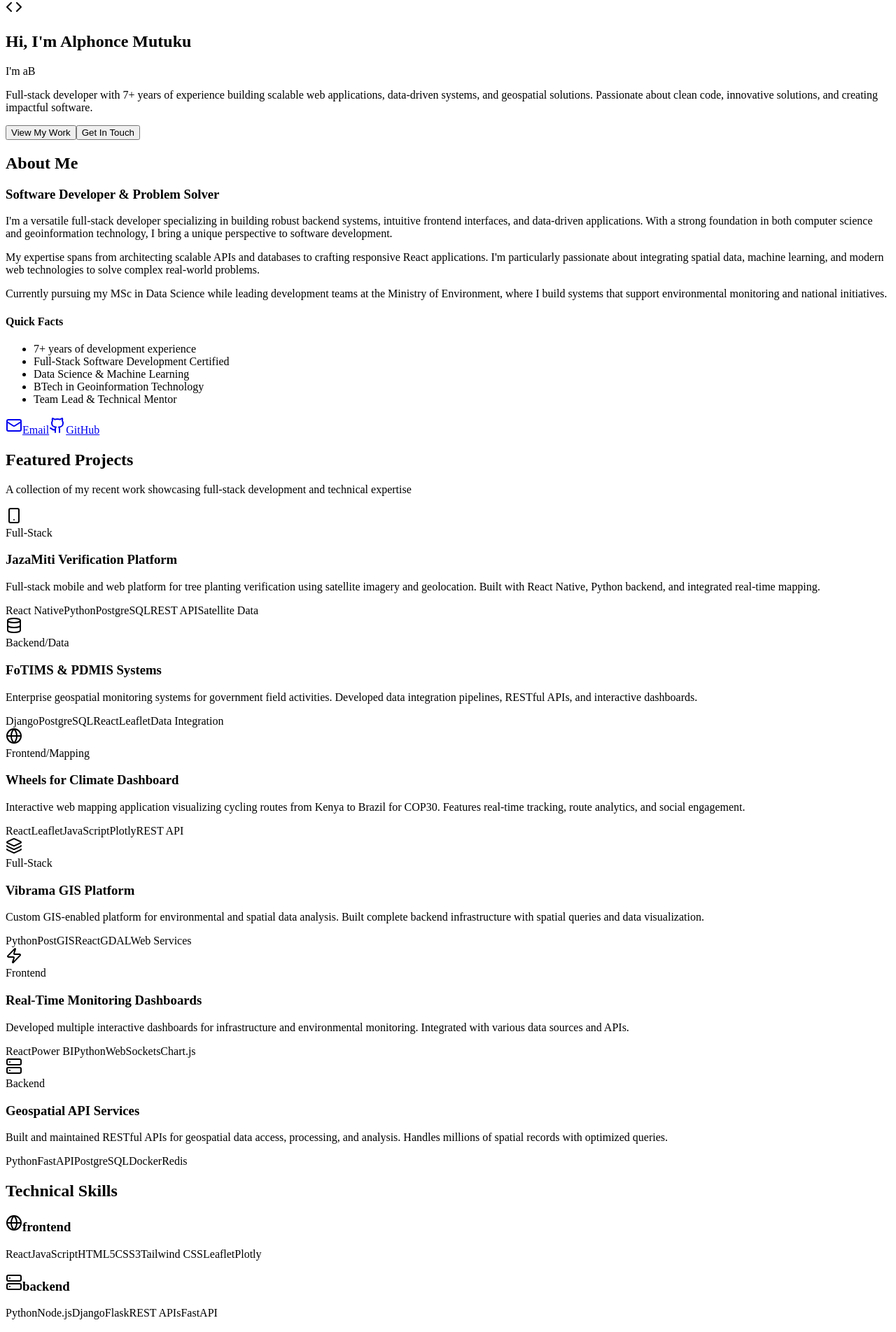
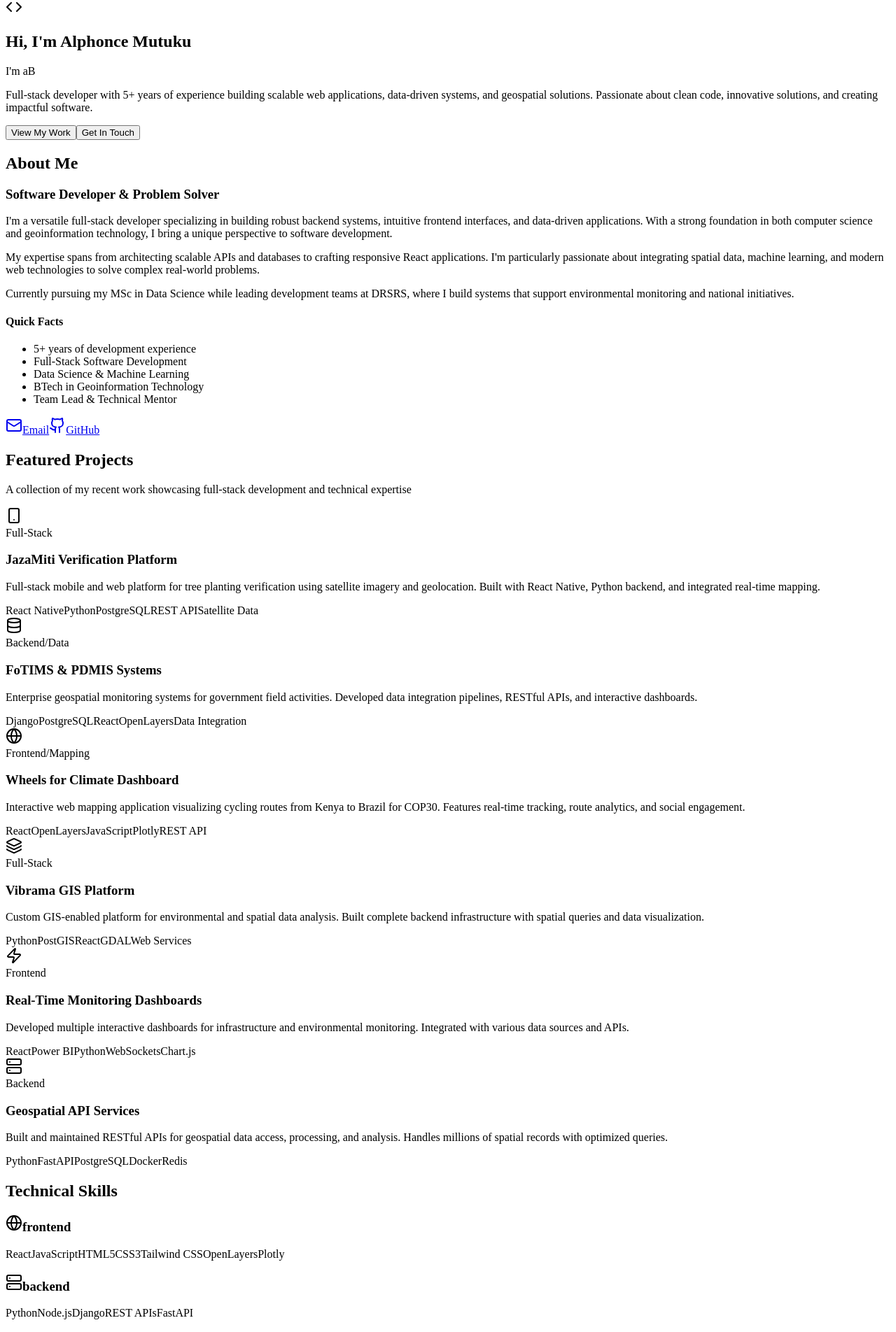
Before and after one commit to SebaMutuku/sebamutuku-portfolio, a React (Create React App) app: page / in a window 1280 px wide. Shown: the part 1268-3172 px from the top of the page at 70% size. Built offline with nearby package versions, Linux system fonts and the light colour scheme.

Commit message:
content justified

```diff
--- a/src/Portfolio.jsx
+++ b/src/Portfolio.jsx
@@ -14,7 +14,6 @@ export default function DeveloperPortfolio() {
     'Full-Stack Developer',
     'Backend Developer',
     'Frontend Developer',
-    'Data Engineer',
     'GIS Developer'
   ];
 
@@ -51,11 +50,11 @@ export default function DeveloperPortfolio() {
   };
 
   const techStack = {
-    frontend: ['React', 'JavaScript', 'HTML5', 'CSS3', 'Tailwind CSS', 'Leaflet', 'Plotly'],
-    backend: ['Python', 'Node.js', 'Django', 'Flask', 'REST APIs', 'FastAPI'],
+    frontend: ['React', 'JavaScript', 'HTML5', 'CSS3', 'Tailwind CSS', 'OpenLayers', 'Plotly'],
+    backend: ['Python', 'Node.js', 'Django', 'REST APIs', 'FastAPI'],
     database: ['PostgreSQL', 'MongoDB', 'SQL', 'PostGIS', 'Spatial Databases'],
     tools: ['Git', 'Docker', 'VS Code', 'Postman', 'GitHub Actions'],
-    cloud: ['AWS', 'Google Cloud', 'ArcGIS Online', 'Heroku'],
+    cloud: ['AWS', 'Google Cloud', 'ArcGIS Online'],
     specialization: ['GDAL', 'Google Earth Engine', 'Machine Learning', 'Data Pipelines', 'Web Mapping']
   };
 
@@ -70,14 +69,14 @@ export default function DeveloperPortfolio() {
     {
       name: 'FoTIMS & PDMIS Systems',
       description: 'Enterprise geospatial monitoring systems for government field activities. Developed data integration pipelines, RESTful APIs, and interactive dashboards.',
-      tech: ['Django', 'PostgreSQL', 'React', 'Leaflet', 'Data Integration'],
+      tech: ['Django', 'PostgreSQL', 'React', 'OpenLayers', 'Data Integration'],
       category: 'Backend/Data',
       icon: <Database className="w-6 h-6" />
     },
     {
       name: 'Wheels for Climate Dashboard',
       description: 'Interactive web mapping application visualizing cycling routes from Kenya to Brazil for COP30. Features real-time tracking, route analytics, and social engagement.',
-      tech: ['React', 'Leaflet', 'JavaScript', 'Plotly', 'REST API'],
+      tech: ['React', 'OpenLayers', 'JavaScript', 'Plotly', 'REST API'],
       category: 'Frontend/Mapping',
       icon: <Globe className="w-6 h-6" />
     },
@@ -232,7 +231,7 @@ export default function DeveloperPortfolio() {
             </span>
           </div>
           <p className="text-xl text-gray-400 max-w-3xl mx-auto mb-12">
-            Full-stack developer with 7+ years of experience building scalable web applications,
+            Full-stack developer with 5+ years of experience building scalable web applications,
             data-driven systems, and geospatial solutions. Passionate about clean code, innovative
             solutions, and creating impactful software.
           </p>
@@ -264,20 +263,19 @@ export default function DeveloperPortfolio() {
           <div className="grid md:grid-cols-2 gap-12 items-center">
             <div>
               <h3 className="text-2xl font-bold text-emerald-400 mb-4">Software Developer & Problem Solver</h3>
-              <p className="text-gray-300 mb-4 leading-relaxed">
+              <p className="text-gray-300 mb-4 leading-relaxed text-justify">
                 I'm a versatile full-stack developer specializing in building robust backend systems,
                 intuitive frontend interfaces, and data-driven applications. With a strong foundation
                 in both computer science and geoinformation technology, I bring a unique perspective
                 to software development.
               </p>
-              <p className="text-gray-300 mb-4 leading-relaxed">
+              <p className="text-gray-300 mb-4 leading-relaxed text-justify">
                 My expertise spans from architecting scalable APIs and databases to crafting responsive
                 React applications. I'm particularly passionate about integrating spatial data, machine
                 learning, and modern web technologies to solve complex real-world problems.
               </p>
-              <p className="text-gray-300 leading-relaxed">
-                Currently pursuing my MSc in Data Science while leading development teams at the Ministry
-                of Environment, where I build systems that support environmental monitoring and national
+              <p className="text-gray-300 leading-relaxed text-justify">
+                Currently pursuing my MSc in Data Science while leading development teams at DRSRS, where I build systems that support environmental monitoring and national
                 initiatives.
               </p>
             </div>
@@ -287,11 +285,11 @@ export default function DeveloperPortfolio() {
                 <ul className="space-y-2 text-gray-300">
                   <li className="flex items-center gap-2">
                     <div className="w-2 h-2 bg-emerald-400 rounded-full"></div>
-                    7+ years of development experience
+                    5+ years of development experience
                   </li>
                   <li className="flex items-center gap-2">
                     <div className="w-2 h-2 bg-emerald-400 rounded-full"></div>
-                    Full-Stack Software Development Certified
+                    Full-Stack Software Development
                   </li>
                   <li className="flex items-center gap-2">
                     <div className="w-2 h-2 bg-emerald-400 rounded-full"></div>
@@ -341,7 +339,7 @@ export default function DeveloperPortfolio() {
           <p className="text-gray-400 text-center mb-12 text-lg">
             A collection of my recent work showcasing full-stack development and technical expertise
           </p>
-          <div className="grid md:grid-cols-2 lg:grid-cols-3 gap-6">
+          <div className="grid md:grid-cols-2 lg:grid-cols-3 gap-6 text-justify">
             {projects.map((project, index) => (
               <div
                 key={index}
@@ -498,7 +496,7 @@ export default function DeveloperPortfolio() {
           </div>
           <div className="mt-8 flex items-center justify-center gap-2 text-gray-400">
             <MapPin className="w-5 h-5" />
-            <span>Kathiani, Machakos, Kenya</span>
+            <span>Nairobi, Kenya</span>
           </div>
         </div>
       </section>
```
